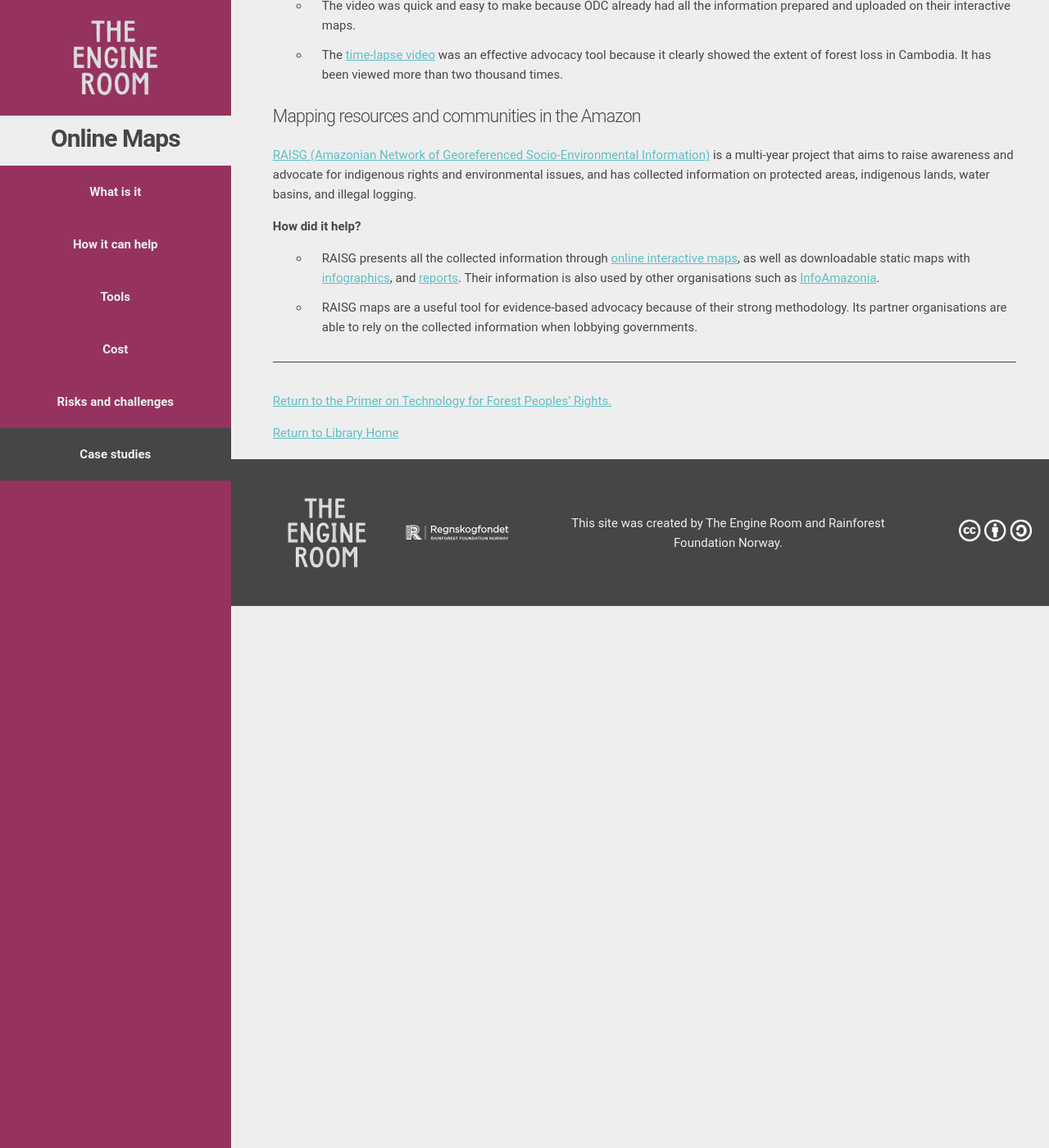
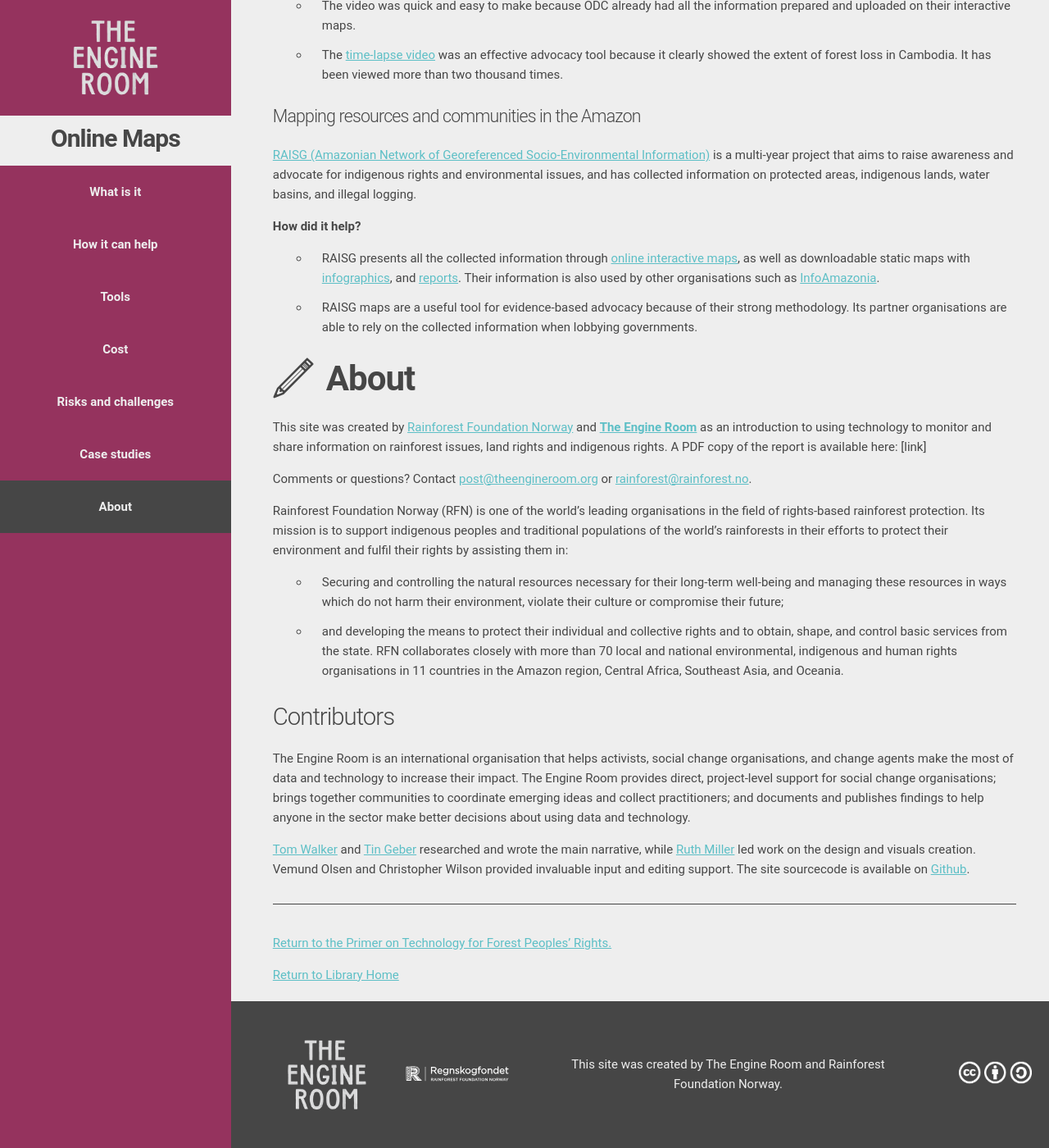
Before and after one commit to the-engine-room/library, a Jekyll site: the page built from _books/rainforest-tech-online-maps.md, in a window 1280 px wide and 1400 px high, scrolled down 1849 px. Shown: the whole window at 82% size. Built offline with Jekyll 4.4.1, drawn with Linux system fonts in a browser that asks for light colours; nearby versions of some CDN libraries; comment, search, counter and statistics services are not loaded.

Commit message:
Added About section

```diff
--- a/_books/rainforest-tech-online-maps.md
+++ b/_books/rainforest-tech-online-maps.md
@@ -12,6 +12,7 @@ navigation:
   - Cost
   - Risks and challenges
   - Case studies
+  - About
 
 ---
 
@@ -61,6 +62,23 @@ Companies store information about when, where and how you load maps on a commerc
 * RAISG presents all the collected information through [online interactive maps](http://raisg.socioambiental.org/mapa-online/index.html), as well as downloadable static maps with [infographics](http://raisg.socioambiental.org/amazonia-2012-areas-protegidas-e-territorios-indigenas#english), and [reports](http://raisg.socioambiental.org/system/files/Amazonia%20under%20pressure16_05_2013.pdf). Their information is also used by other organisations such as [InfoAmazonia](http://www.infoamazonia.org/).
 * RAISG maps are a useful tool for evidence-based advocacy because of their strong methodology. Its partner organisations are able to rely on the collected information when lobbying governments.
 
+## About
+
+This site was created by [Rainforest Foundation Norway](www.regnskog.no/en/) and __[The Engine Room](//theengineroom.org)__  as an introduction to using technology to monitor and share information on rainforest issues, land rights and indigenous rights. A PDF copy of the report is available here: [link]
+
+Comments or questions? Contact [post@theengineroom.org](mailto:post@theengineroom.org) or [rainforest@rainforest.no](rainforest@rainforest.no).
+
+Rainforest Foundation Norway (RFN) is one of the world's leading organisations in the field of rights-based rainforest protection. Its mission is to support indigenous peoples and traditional populations of the world's rainforests in their efforts to protect their environment and fulfil their rights by assisting them in:
+- Securing and controlling the natural resources necessary for their long-term well-being and managing these resources in ways which do not harm their environment, violate their culture or compromise their future;
+- and developing the means to protect their individual and collective rights and to obtain, shape, and control basic services from the state.
+RFN collaborates closely with more than 70 local and national environmental, indigenous and human rights organisations in 11 countries in the Amazon region, Central Africa, Southeast Asia, and Oceania.
+
+### Contributors
+
+The Engine Room is an international organisation that helps activists, social change organisations, and change agents make the most of data and technology to increase their impact. The Engine Room provides direct, project-level support for social change organisations; brings together communities to coordinate emerging ideas and collect practitioners; and documents and publishes findings to help anyone in the sector make better decisions about using data and technology.
+
+[Tom Walker](https://www.theengineroom.org/our_team/tom-walker/) and [Tin Geber](https://www.theengineroom.org/our_team/tin-geber/) researched and wrote the main narrative, while [Ruth Miller](http://ruthmiller.net/) led work on the design and visuals creation. Vemund Olsen and Christopher Wilson provided invaluable input and editing support. The site sourcecode is available on [Github](https://github.com/the-engine-room/library/).
+
 <hr>
 
 [Return to the Primer on Technology for Forest Peoples' Rights.](/rainforest-tech)
```
